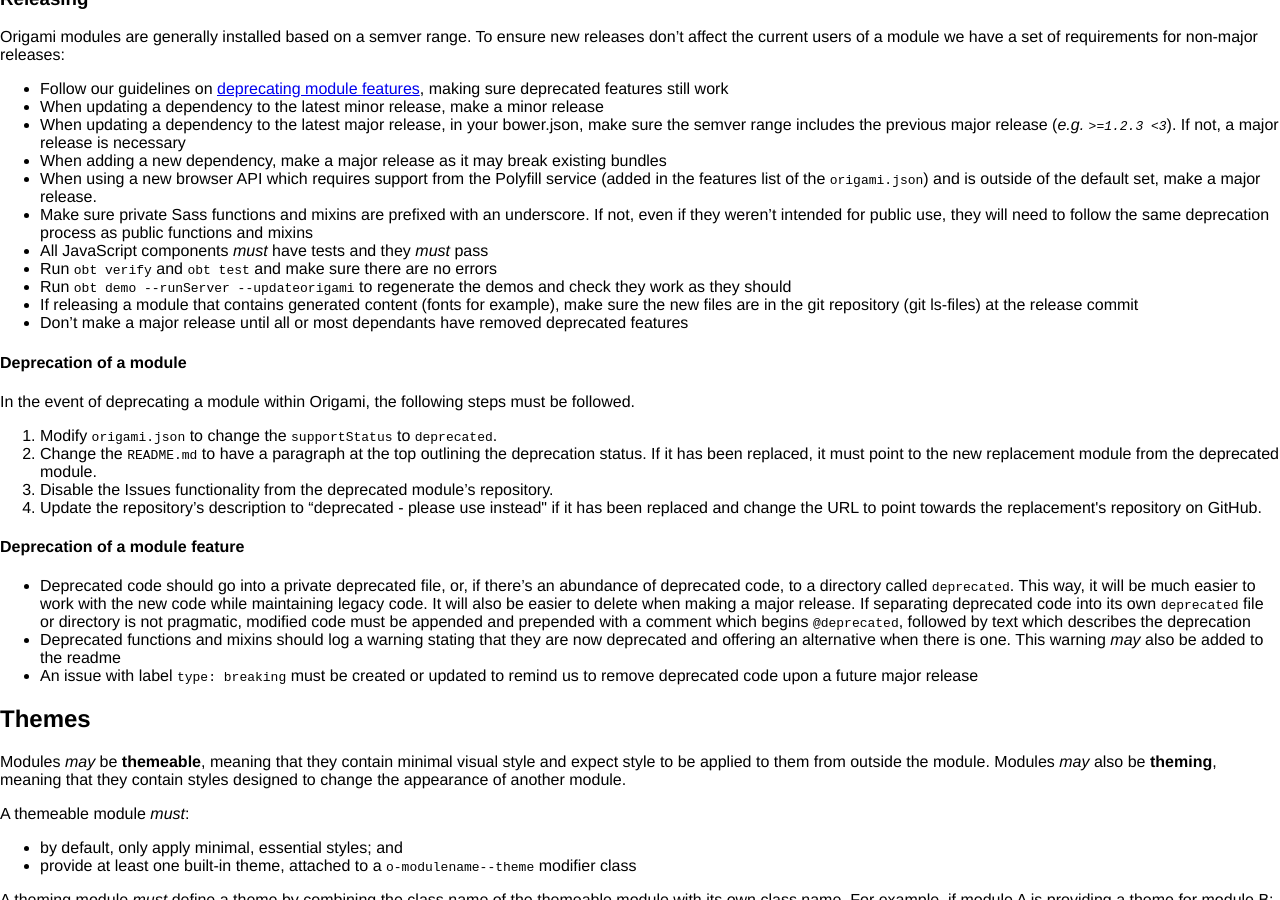
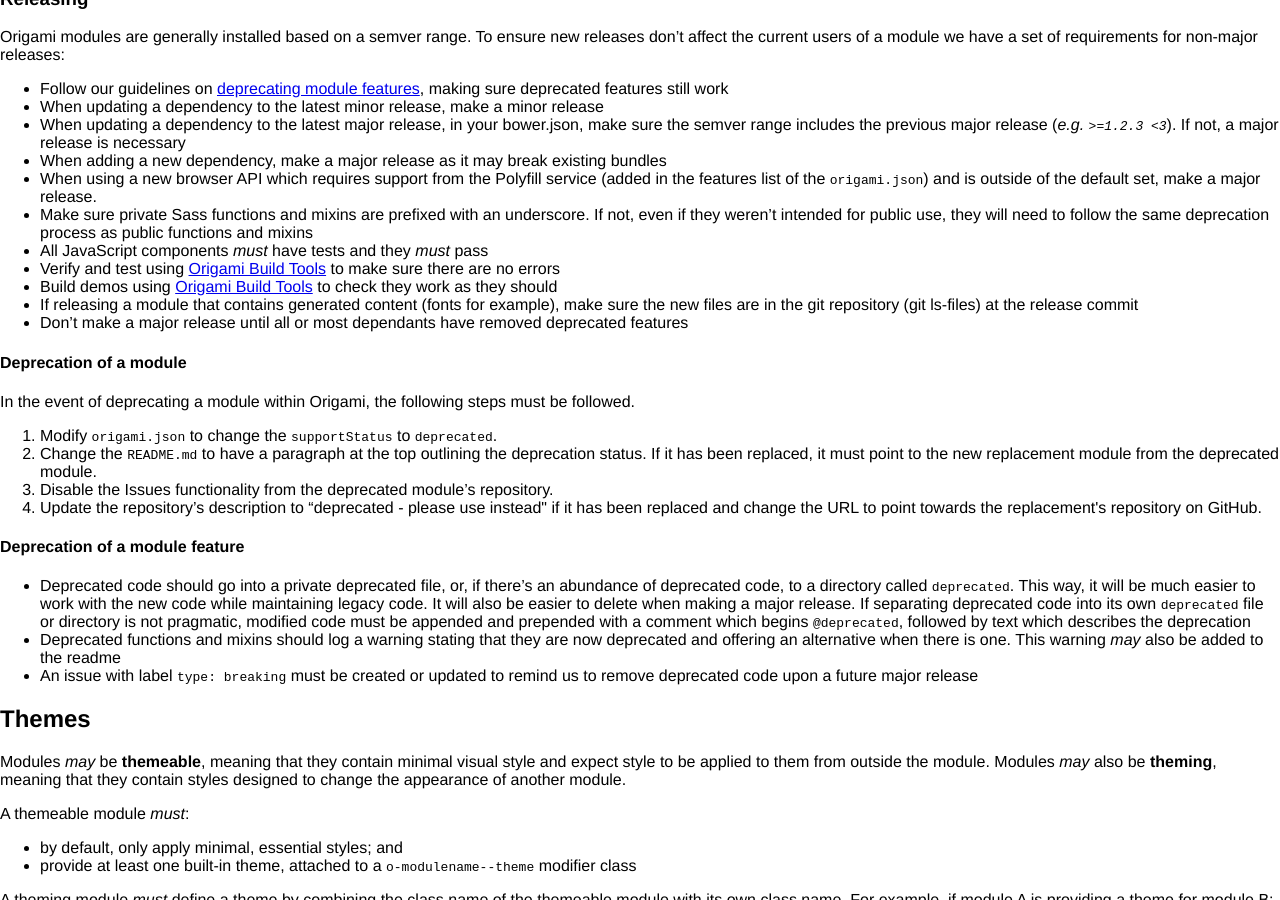
Before and after one commit to Financial-Times/ft-origami, a Jekyll site: the page built from docs/component-spec/modules.md, in a window 1280 px wide and 900 px high, scrolled down 2287 px. Built offline with Jekyll 4.4.1, drawn with Linux system fonts in a browser that asks for light colours; nearby versions of some CDN libraries; comment, search, counter and statistics services are not loaded; a style sheet for code colours, icons or effects is not loaded.

Commit message:
OBT instructions outdated

```diff
--- a/docs/component-spec/modules.md
+++ b/docs/component-spec/modules.md
@@ -114,8 +114,8 @@ Origami modules are generally installed based on a semver range. To ensure new r
 * When using a new browser API which requires support from the Polyfill service (added in the features list of the `origami.json`) and is outside of the default set, make a major release.
 * Make sure private Sass functions and mixins are prefixed with an underscore. If not, even if they weren’t intended for public use, they will need to follow the same deprecation process as public functions and mixins
 * All JavaScript components *must* have tests and they *must* pass
-* Run `obt verify` and `obt test` and make sure there are no errors
-* Run `obt demo --runServer --updateorigami` to regenerate the demos and check they work as they should
+* Verify and test using [Origami Build Tools](https://github.com/Financial-Times/origami-build-tools) to make sure there are no errors
+* Build demos using [Origami Build Tools](https://github.com/Financial-Times/origami-build-tools) to check they work as they should
 * If releasing a module that contains generated content (fonts for example), make sure the new files are in the git repository (git ls-files) at the release commit
 * Don’t make a major release until all or most dependants have removed deprecated features
 
```
